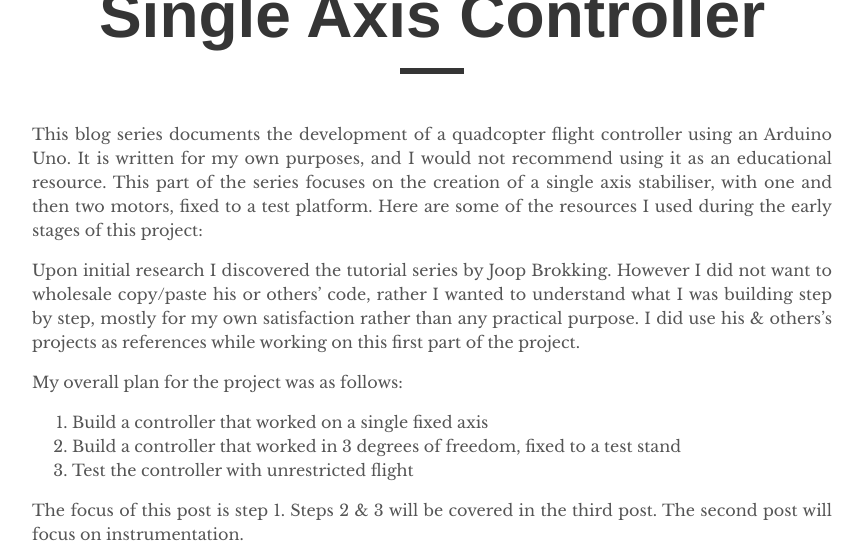
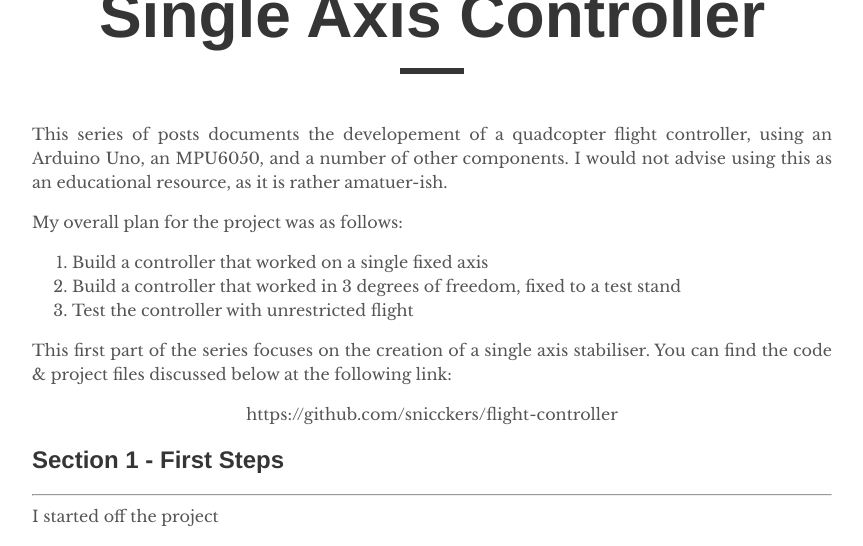
Before and after one commit to snicckers/nicks_blog, a Jekyll site: the page built from _posts/2020-08-18-flight-controller-pt1.md, in a window 1280 px wide and 1400 px high, scrolled down 269 px. Shown: the top 546 px of the window, without its empty margins (208-1071 px from the left). Built offline with Jekyll 4.4.1, drawn with Linux system fonts in a browser that asks for light colours; formulas are drawn with MathJax 3; some of the changed text lies outside the part shown.

Commit message:
Changed controller post

```diff
--- a/_posts/2020-08-18-flight-controller-pt1.md
+++ b/_posts/2020-08-18-flight-controller-pt1.md
@@ -7,48 +7,22 @@ author: "Nick"
 
 <p style="text-align: center;">  </p>
 
-This blog series documents the development of a quadcopter flight controller using an Arduino Uno. It is written for my own purposes, and I would not recommend using it as an educational resource. This part of the series focuses on the creation of a single axis stabiliser, with one and then two motors, fixed to a test platform. Here are some of the resources I used during the early stages of this project:
-
-Upon initial research I discovered the tutorial series by Joop Brokking. However I did not want to wholesale copy/paste his or others' code, rather I wanted to understand what I was building step by step, mostly for my own satisfaction rather than any practical purpose. I did use his & others's projects as references while working on this first part of the project.
+This series of posts documents the developement of a quadcopter flight controller, using an Arduino Uno, an MPU6050, and a number of other components. I would not advise using this as an educational resource, as it is rather amatuer-ish.
 
 My overall plan for the project was as follows:
 1. Build a controller that worked on a single fixed axis
 2. Build a controller that worked in 3 degrees of freedom, fixed to a test stand
 3. Test the controller with unrestricted flight
 
-The focus of this post is step 1. Steps 2 & 3 will be covered in the third post. The second post will focus on instrumentation.
+This first part of the series focuses on the creation of a single axis stabiliser. You can find the code & project files discussed below at the following link:
+<p style="text-align: center;"> https://github.com/snicckers/flight-controller </p>
 
 ## Section 1 - First Steps
 <hr>
-I started off with simple Inertial Measurement Unit (IMU), based on sample code I found on some website - If you do a google search you're guaranteed to quickly find something similar. It looks like this:
 
-{% highlight c %}
-void calculate_attitude(int sensor_data[]){
-  /* Attitude from accelerometer */
-  a_magnitude = sqrt(pow(a_read_ave[0], 2) + pow(a_read_ave[1], 2) + pow(a_read_ave[2], 2));
-  a_roll = asin((float)a_read_ave[1] / a_magnitude) * rad_to_degrees; // X
-  a_pitch = asin((float)a_read_ave[0] / a_magnitude) * rad_to_degrees * (-1); // Y
+I started off the project
 
-  /* Attitude from Gyroscope */
-  float t = (micros() - elapsed_time);
-  elapsed_time = micros();
-  double lsb_coefficient = (1 / 32.8) * ((t) / 1000000);
-  g_roll += sensor_data[4] * lsb_coefficient * 1.09;
-  g_pitch += sensor_data[5] * lsb_coefficient * 1.09;
-  //1.09 = coefficient that makes gyro attitue match accel attitude.
-
-  /* Complimentary FIlter */
-  float hpf = 0.9996; // High Pass Filter
-  float lpf = 1.0 - hpf; // Low Pass Fbilter
-  g_roll = hpf * g_roll + lpf * a_roll;
-  g_pitch = hpf * g_pitch + lpf * a_pitch;
-}
-
-{% endhighlight %}
-
-The instrumentation gets a lot more complicated later on, but this will suit just fine for working with a single axis. Here Euler angles found by integrating gyro rates from an MPU6050. MEMS gyro rates always gradually drift, causing inaccuracies over long time periods. The solution is to correct the drift using accelerometer data using a complimentary filter.  This is a huge oversimplification, and it will be addressed further in the part 2. There is no rotation matrix for the angles coming from the gyro, so no tilt compensation is performed in this IMU (aside from the accelerometer slowly correcting the angle). This is not the final IMU that I went with, but for getting a controller to work on a single axis it does the job.
-
-I built an admittedly terrible setup, and programmed a simple Proportiona-Integral-Derivative Controller. It performed awfully, & in retrospect I should have realized this ahead of time:
+I built an admittedly terrible setup, and programmed a simple Proportiona-Integral-Derivative Controller. As you may expect. it performed poorly:
 
 <img src="/assets/gifs/single-axis-first-try.gif" alt="">
 <p style="text-align: center;"> lol </p>
```
